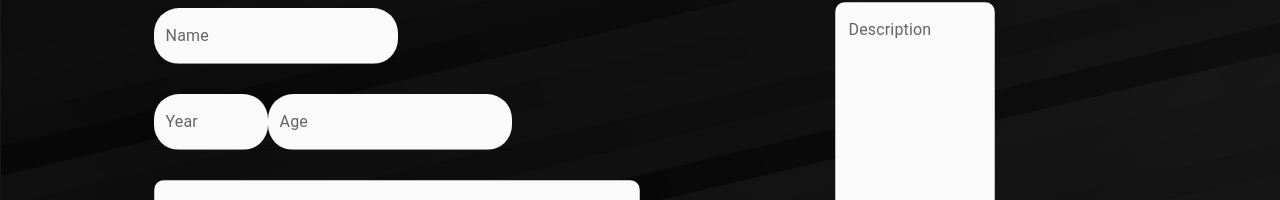
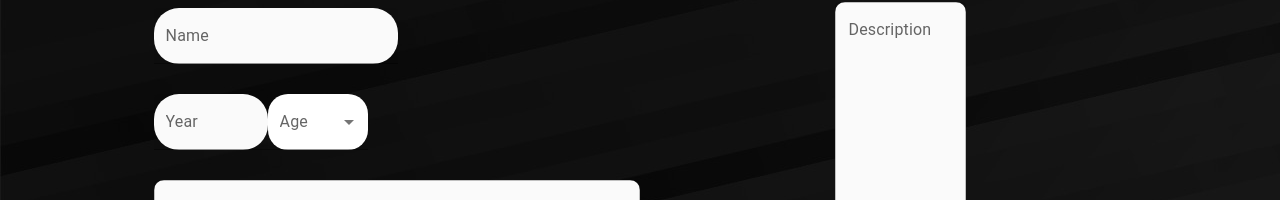
Before and after one commit to chahilr/COSC-4P02-Project, a React (Create React App) app: page /addartifact in a window 1280 px wide. Shown: the part 188-388 px from the top of the page. Built offline with nearby package versions, Linux system fonts and the light colour scheme; no server answers.

Commit message:
completed css and Js for admin side

```diff
--- a/src/final/pages/AddArtifact.js
+++ b/src/final/pages/AddArtifact.js
@@ -220,12 +220,50 @@ export default function EditArtifact() {
                   onChange={e=> onDateChange(e)
                   }
                 />
-              <TextField
-  id="age"
-  label="Age"
-  variant="filled"
-  color="secondary"
-/>
+ <FormControl variant="filled">
+  <InputLabel id="age-label">Age</InputLabel>
+  <Select
+    labelId="age-label"
+    id="age"
+    value={year}
+    onChange={onDateChange}
+    sx={{
+      bgcolor: 'white', // Set the background color to white
+      color: 'black', // Adjust the text color as needed
+      width: '100px', // Set the width of the field
+      borderRadius: '20px', // Set the border radius for round edges
+      '& .MuiOutlinedInput-notchedOutline': {
+        borderColor: 'white', // Set the border color to white
+      },
+      '&:hover': {
+        bgcolor: 'white', // Set the background color on hover to white
+      },
+      '&.Mui-focused': {
+        bgcolor: 'white', // Keep the background color white when focused
+      },
+    }}
+    MenuProps={{
+      PaperProps: {
+        sx: {
+          '& .MuiMenuItem-root': {
+            '&.Mui-selected': {
+              bgcolor: 'white', // Keep the background color white for selected menu items
+              color: 'black', // Adjust the text color as needed
+            },
+            '&:hover': {
+              bgcolor: 'white', // Keep the background color white for hovered menu items
+              color: 'black', // Adjust the text color as needed
+            },
+          },
+        },
+      },
+    }}
+  >
+    <MenuItem value="AD">AD</MenuItem>
+    <MenuItem value="BC">BC</MenuItem>
+  </Select>
+</FormControl>
+
               </div>
 
               <div id={styles['exhibit']}>
--- a/src/final/pages/EditArtifact.js
+++ b/src/final/pages/EditArtifact.js
@@ -215,13 +215,49 @@ export default function EditArtifact() {
                   }}
                   onChange={e=> onDateChange(e)}
                 />
-                <TextField
-                  id="age"
-                  label="Age"
-                  variant="filled"
-                  color="secondary"
-                  defaultValue={year < 0 ? 'BC' : 'AD'}
-                />
+                <FormControl variant="filled">
+  <InputLabel id="age-label">Age</InputLabel>
+  <Select
+    labelId="age-label"
+    id="age"
+    value={year}
+    onChange={onDateChange}
+    sx={{
+      bgcolor: 'white', // Set the background color to white
+      color: 'black', // Adjust the text color as needed
+      width: '100px', // Set the width of the field
+      borderRadius: '20px', // Set the border radius for round edges
+      '& .MuiOutlinedInput-notchedOutline': {
+        borderColor: 'white', // Set the border color to white
+      },
+      '&:hover': {
+        bgcolor: 'white', // Set the background color on hover to white
+      },
+      '&.Mui-focused': {
+        bgcolor: 'white', // Keep the background color white when focused
+      },
+    }}
+    MenuProps={{
+      PaperProps: {
+        sx: {
+          '& .MuiMenuItem-root': {
+            '&.Mui-selected': {
+              bgcolor: 'white', // Keep the background color white for selected menu items
+              color: 'black', // Adjust the text color as needed
+            },
+            '&:hover': {
+              bgcolor: 'white', // Keep the background color white for hovered menu items
+              color: 'black', // Adjust the text color as needed
+            },
+          },
+        },
+      },
+    }}
+  >
+    <MenuItem value="AD">AD</MenuItem>
+    <MenuItem value="BC">BC</MenuItem>
+  </Select>
+</FormControl>
               </div>
 
               <div id={styles['exhibit']}>
--- a/src/final/styles/AddArtifact.module.css
+++ b/src/final/styles/AddArtifact.module.css
@@ -5,6 +5,8 @@ body {
 
   background-image: url('../../images/black-background.jpg');
 }
+
+
 
 input[type=text] {
   background-color: var(--white);
@@ -57,10 +59,16 @@ select {
 
 #description{
   background-color: var(--white);
-  width: 55%;
+  width: 45%;
   border-radius: 10px;
 
 }
+.menuItem {
+  color: white;
+}
+
+
+
 
 #form-outer {
   width: 95%;
--- a/src/final/styles/EditArtifact.module.css
+++ b/src/final/styles/EditArtifact.module.css
@@ -33,7 +33,7 @@ select {
   color: var(--input-text-color);
   padding: 8px;
   border: 1px solid var(--input-border-color);
-  border-radius: 4px;
+  border-radius: 10px;
 }
 
 #artifact-add-form {
@@ -42,7 +42,7 @@ select {
   background-size: cover; /* Adjust the size of the image to cover the entire element */
   background-position: center; /* Center the image within the element */
   background-repeat: no-repeat; /* Prevent the image from repeating */
-  padding: 20px;
+  padding: 10px;
   border-radius: 8px;
 }
 
@@ -102,9 +102,10 @@ select {
 #tag,
 #date,
 #exhibit {
-  margin-top: 20px;
+  margin-top: 30px;
   /* padding-top: 26px; */
   font-size: 130%;
+  margin-bottom: 15px;
 
 }
 
@@ -121,16 +122,16 @@ select {
   background-color: var(--white);
   padding: 0%;
   margin: 0%;
-  padding: 0.5em; /* Add padding to create space between the text and the box edges */
+  padding-top: 0.3em; /* Add padding to create space between the text and the box edges */
   margin: 0%;
-  border-radius: 10px;
-  width: 90%;
+  border-radius: 20px;
+  width: 80%;
 }
 
 #tag, #exhibit{
   background-color: var(--white);
-  padding: 0.2em; /* Add padding to create space between the text and the box edges */
-  margin-top: 20px;
+  padding-top: 0.2em; /* Add padding to create space between the text and the box edges */
+  margin-bottom: 15px;
   border-radius: 10px;
 }
 
```
